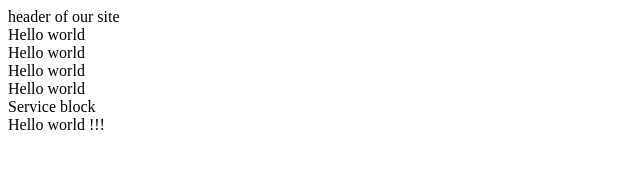
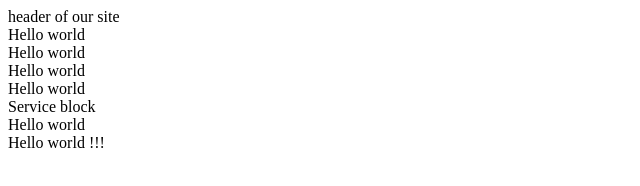
Before and after one commit to Timau32/mock-project, a plain HTML site: page index.html in a window 1280 px wide. Shown: the whole page, without its empty margins (0-640 px from the left). Drawn offline with Linux system fonts and the light colour scheme.

Commit message:
[C-0-2] && [C-0-3] added about company block

```diff
--- a/index.html
+++ b/index.html
@@ -30,6 +30,10 @@
         Service block
     </div>
 
+    <div class="about">
+        Hello world
+    </div>
+
     <footer>
         Hello world
         !!!
```
